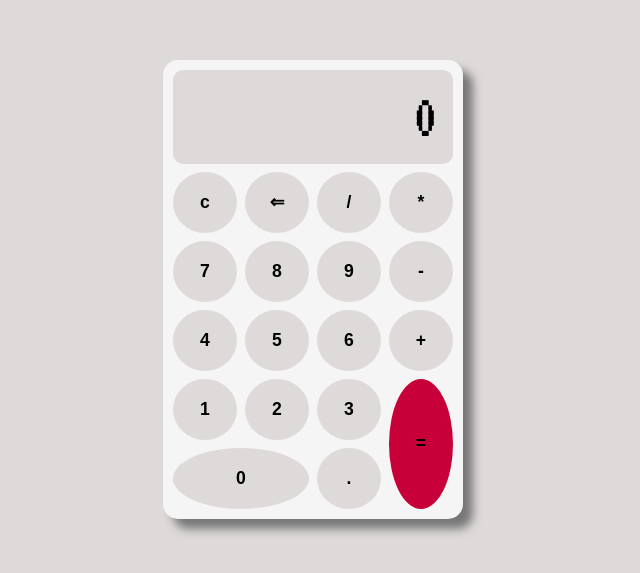
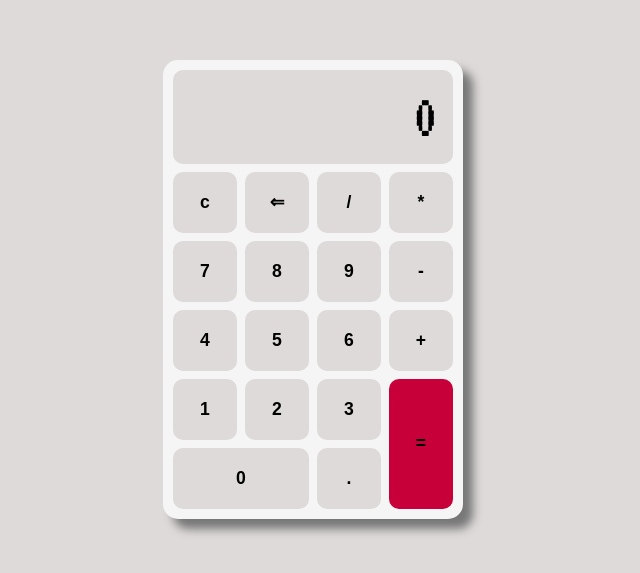
Before and after one commit to ramaps/calculadora-Coc, a plain HTML site: page index.html in a window 1280 px wide. Shown: the part 111-684 px from the top of the page, without its empty margins (327-967 px from the left). Drawn offline with Linux system fonts and the light colour scheme.

Commit message:
reacomodamos el formato de los botones

```diff
--- a/css/estilos.css
+++ b/css/estilos.css
@@ -48,7 +48,7 @@ body{
     color:black;
     background-color: rgb(223, 218, 218);
     border: 0;
-    border-radius: 50%;
+    border-radius: 10px;
     padding: 20px;
     cursor: pointer;
 }
```
